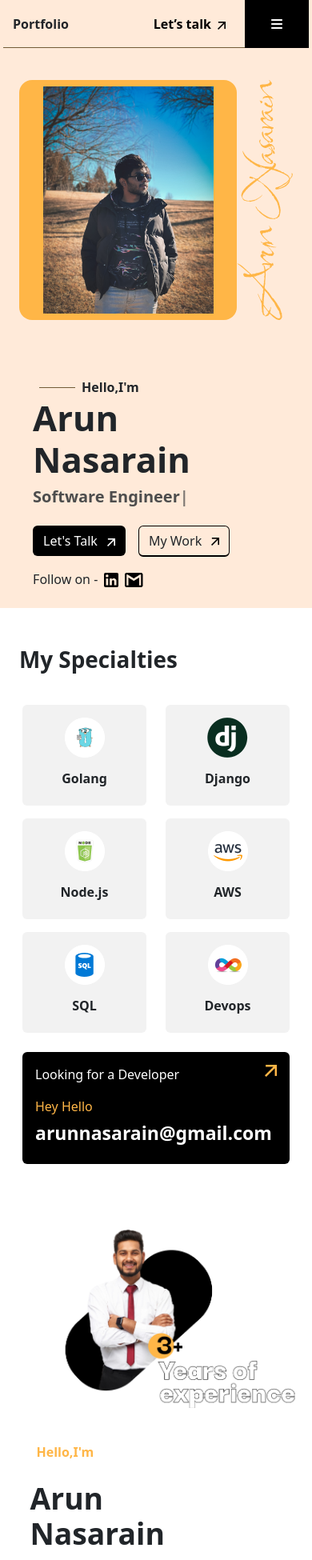
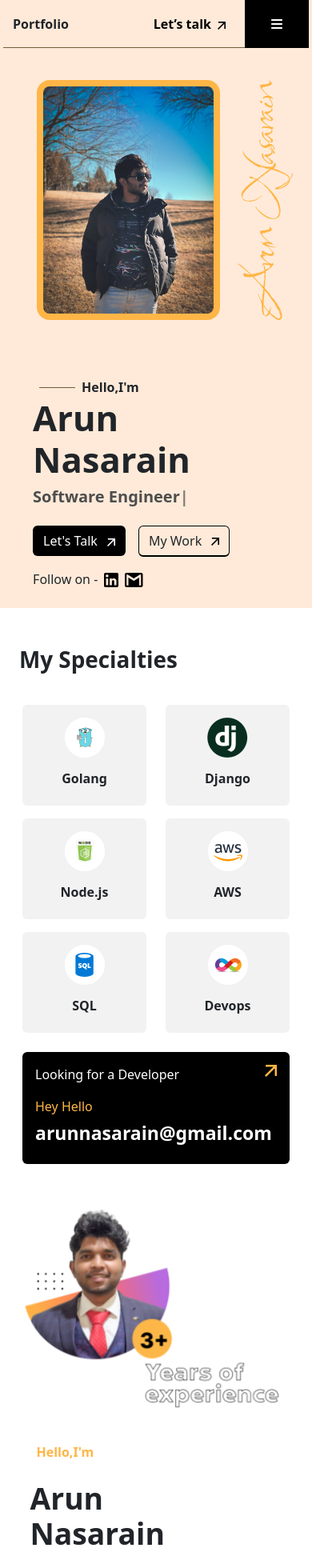
Before and after one commit to chandru1909/portfolio, a React (Vite) app: page / in a window 390 px wide. Shown: the top 1950 px of the page at 80% size. Built offline with nearby package versions, Linux system fonts and the light colour scheme; a web font is replaced by a local one.

Commit message:
new changes

```diff
--- a/src/components/Profile.jsx
+++ b/src/components/Profile.jsx
@@ -9,6 +9,7 @@ import male1 from "../images/male1.png";
 import user from "../images/user.jpg";
 import arun from "../images/arun.png";
 import male2 from "../images/male2.png";
+import experienceimg from "../images/experienceimg.png";
 import name from "../images/arunnasarain.svg";
 import experience from "../images/experience.png";
 import ArunNasarain from "../images/ArunNasarain.pdf";
@@ -62,8 +63,8 @@ export const Profile = () => {
                 </div>
                 <div className="col-md-7 mt-md-0 mt-3 order-md-2 order-1 py-4">
                     <div className="d-flex justify-content-between">
-                        <div className='bg-yellow w-fit-content m-auto h-500px rounded-4 slideleft'>
-                            <img className='ms-auto w-100 h-500px rounded-4 p-2 alignment-img d-block' src={user} alt="male1" />
+                        <div className='bg-yellow w-fit-content m-auto h-500px alignment-img rounded-4 slideleft'>
+                            <img className='ms-auto w-100 h-500px rounded-4 p-2  d-block' src={user} alt="male1" />
                         </div>
                         <div>
                             <img className='h-500px d-block slidebottom' src={name} alt="name" />
@@ -150,7 +151,7 @@ export const Profile = () => {
                          <div className="position-absolute">
                             <img src={threeyear} alt="experience" className=' d-block' />
                         </div> */}
-                        <img className='position-relative w-82  h-500px d-block' src={experience} alt="experience" />
+                        <img className='position-relative w-82  h-500px d-block' src={experienceimg} alt="experience" />
                         {/* <div className='position-absolute experience'>
                             <div className='yellow-round-small d-md-block d-none rounded-circle'></div>
                              <h2 className='fw-bold'>2+</h2>
@@ -370,7 +371,7 @@ export const Profile = () => {
             </div>
                </div>
         </section>
-        <section id='project' className='text-white py-md-4'>
+        <section id='project' className='text-white py-md-4 pt-4'>
         <div className='container-xl px-xl-0 px-2'>
         <h6 className='fw-bold text-center text-ffb647'>Works</h6>
             <h4 className='fw-bold text-center text-black mb-4'>My Projects</h4>
--- a/src/css/profile.css
+++ b/src/css/profile.css
@@ -218,4 +218,7 @@ transition: all 1s;
       .w-fit-content{
         width: 90%;
     }
+    .alignment-img{
+      width: fit-content !important;
+    }
   }
```
Also changed, not shown: src/images/experienceimg.png (added).
